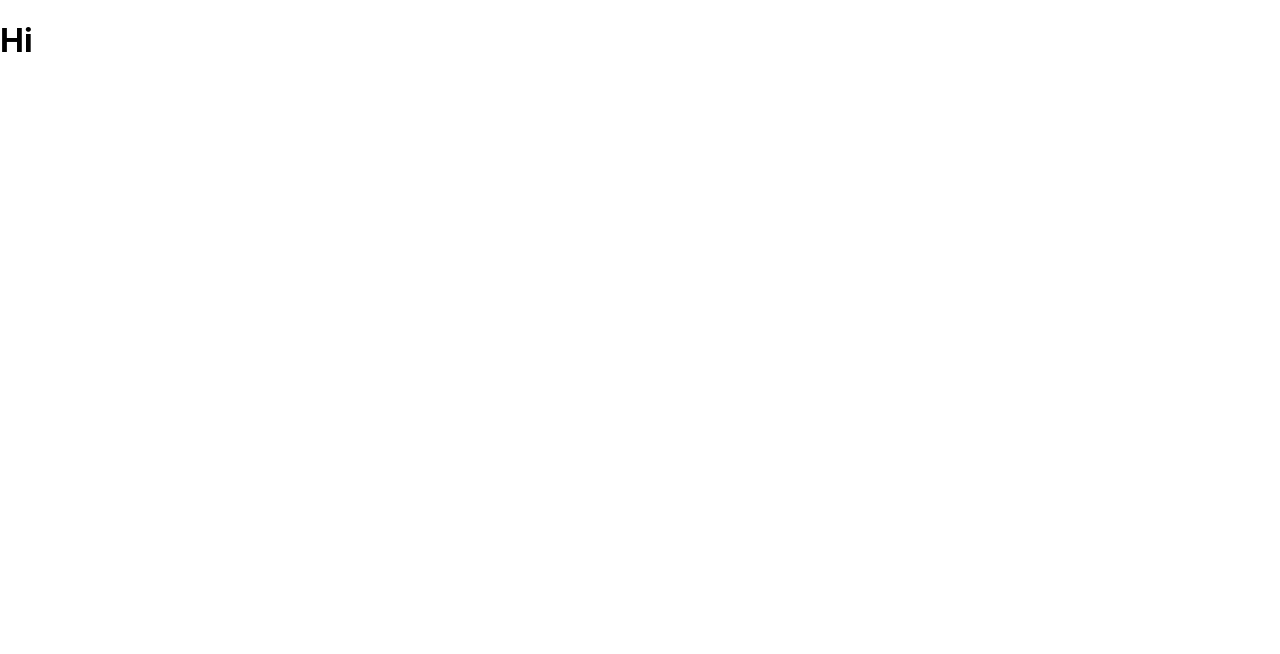
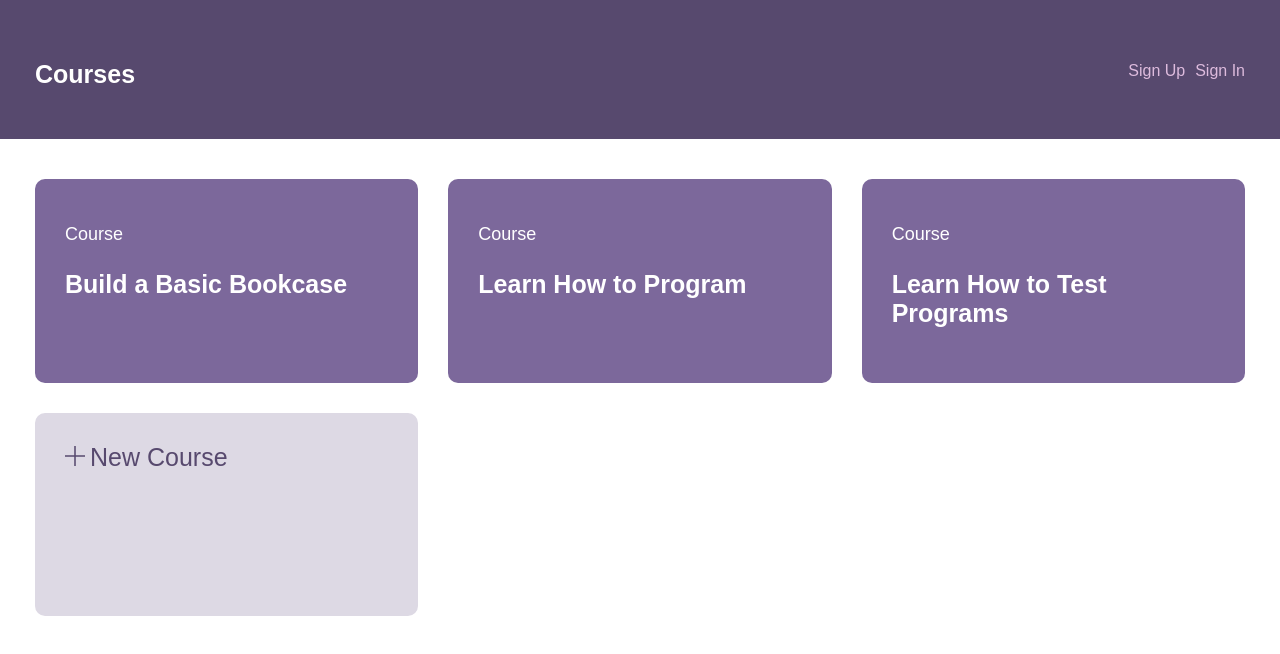
Before and after one commit to mitchsfakianos/React-and-REST-API, a React (Create React App) app in the folder client/: page / in a window 1280 px wide. Shown: the top 654 px of the page. Built offline with nearby package versions, Linux system fonts and the light colour scheme.

Commit message:
components 1

```diff
--- a/client/src/App.js
+++ b/client/src/App.js
@@ -1,12 +1,18 @@
+import './styles/global.css';
 import React, {Component} from 'react';
 import Courses from './components/courses';
-
+/*import CourseDetail from './components/CourseDetail';
+import UserSignIn from './components/UserSignIn';
+import UserSignUp from './components/UserSignUp';
+import CreateCourse from './components/CreateCourse';
+import UpdateCourse from './components/UpdateCourse';
+import Header from './components/Header';
+import UserSignOut from './components/UserSignOut';
+*/
 export default class App extends Component {
 	render () {
 		return (
-		  <h1>Hi</h1>
+		  <Courses/>
 		)
 	}
-
-
 }
--- a/client/src/components/courses.js
+++ b/client/src/components/courses.js
@@ -2,18 +2,43 @@ import React from 'react'
 
 const Courses = ({ courses }) => {
   return (
-    <div>
-      <center><h1>Course List</h1></center>
-      {courses.map((course) => (
-        <div>
-          <div>
-            <h5>{course.title}</h5>
-            <h6>{course.description}</h6>
-          </div>
+    <div id="root">
+      <header>
+        <div class="wrap header--flex">
+          <h1 class="header--logo"><a href="index.html">Courses</a></h1>
+          <nav>
+            <ul class="header--signedout">
+              <li><a href="sign-up.html">Sign Up</a></li>
+              <li><a href="sign-in.html">Sign In</a></li>
+            </ul>
+          </nav>
         </div>
-      ))}
+      </header>
+      <main>
+        <div class="wrap main--grid">
+          <a class="course--module course--link" href="course-detail.html">
+            <h2 class="course--label">Course</h2>
+            <h3 class="course--title">Build a Basic Bookcase</h3>
+          </a>
+          <a class="course--module course--link" href="course-detail.html">
+            <h2 class="course--label">Course</h2>
+            <h3 class="course--title">Learn How to Program</h3>
+          </a>
+          <a class="course--module course--link" href="course-detail.html">
+            <h2 class="course--label">Course</h2>
+            <h3 class="course--title">Learn How to Test Programs</h3>
+          </a>
+          <a class="course--module course--add--module" href="create-course.html">
+            <span class="course--add--title">
+            <svg version="1.1" xmlns="http://www.w3.org/2000/svg" x="0px" y="0px"
+            viewBox="0 0 13 13" class="add"><polygon points="7,6 7,0 6,0 6,6 0,6 0,7 6,7 6,13 7,13 7,7 13,7 13,6 "></polygon></svg>
+            New Course
+            </span>
+                </a>
+            </div>
+        </main>
     </div>
   )
 };
 
-export default Courses
+export default Courses;
--- /dev/null
+++ b/client/src/styles/global.css
@@ -0,0 +1,241 @@
+/* global.css */
+* {
+    box-sizing: border-box;
+}
+html {
+    font-size: 1.25em;
+}
+body {
+    font-family: 'Work Sans', sans-serif;
+}
+h2 {
+    font-size: 1.5rem;
+    font-weight: 700;
+    margin-bottom: 1rem;
+}
+p {
+    font-weight: 300;
+    margin-bottom: 1.5rem;
+    line-height: 1.5;
+    hyphens: auto;
+}
+a {
+    color: #939;
+    text-decoration: none;
+}
+.wrap {
+    max-width: 1250px;
+    margin: 0 auto;
+    padding: 0 1rem;
+}
+header {
+    background: #57496e;
+    color: #fff;
+    padding: 1rem 0;
+    margin-bottom: 2rem;
+}
+.header--flex {
+    display: flex;
+    justify-content: space-between;
+    align-items: center;
+}
+.header--logo a {
+    font-size: 1.25rem;
+    color: #fff;
+}
+header li {
+    font-size: .8rem;
+}
+header nav a {
+    color: #dbd;
+}
+header nav a:hover {
+    color: #fff;
+}
+
+.header--signedin li {
+    text-align: right;
+    line-height: 1.25;
+}
+.header--signedout li {
+    display: inline-block;
+    margin-left: .5rem;
+}
+.course--module {
+    background: #7c689b;
+    border-radius: .5rem;
+    padding: 1.5rem;
+    margin-bottom: 1.5rem;
+    display: block;
+}
+.course--label {
+    color: #fff;
+    font-size: .9rem;
+    font-weight: 400;
+    margin-bottom: .25rem;
+}
+.course--title {
+    color: #fff;
+    font-weight: 700;
+    font-size: 1.25rem;
+}
+.course--add--module {
+    background: #ddd9e4;
+    color: #57496e;
+    font-weight: 300;
+    font-size: 1.25rem;
+}
+.course--add--title .add {
+    width: 20px;
+    height: auto;
+    margin-right: 5px;
+    fill: #57496e;
+}
+.course--detail--title {
+    padding-bottom: .25rem;
+    border-bottom: 1px solid #888;
+    margin: 3rem 0 .5rem;
+    font-size: .9rem;
+    color: #555;
+    text-transform: uppercase;
+    letter-spacing: 2px;
+}
+.course--name {
+    font-size: 2rem;
+    margin-bottom: .5rem;
+    font-weight: 700;
+    color: #47395e;
+}
+.course--detail--list {
+    font-weight: 300;
+    margin: 0 0 1.5rem 1rem;
+    line-height: 1.5;
+}
+.actions--bar {
+    background: #e9e5f0;
+    padding: 1rem 0;
+    margin: -2rem 0 2rem;
+}
+.validation--errors {
+    background: #e9e5f0;
+    padding: 1rem;
+    border-radius: .5rem;
+    margin-bottom: 2.5rem;
+}
+.validation--errors h3 {
+    color: #800;
+    font-size: 1.25rem;
+    margin-bottom: .5rem;
+}
+.validation--errors ul {
+    font-weight: 300;
+    margin-left: 1rem;
+    line-height: 1.25;
+}
+.validation--errors li {
+    margin-bottom: .5rem;
+}
+.validation--errors li:last-child {
+    margin-bottom: 0;
+}
+
+.form--centered {
+    max-width: 510px;
+    margin: 0 auto;
+    padding: 0 1rem;
+}
+form {
+    margin-bottom: 2.5rem;
+}
+label {
+    display: block;
+    font-weight: 300;
+    margin-bottom: .25rem;
+}
+input, textarea {
+    display: block;
+    width: 100%;
+    color: #332a40;
+    border-radius: .5rem;
+    border: 1px solid #8c789b;
+    padding: .5rem;
+    margin-bottom: 1rem;
+    font-family: 'Work Sans', sans-serif;
+    font-size: .8rem;
+}
+textarea {
+    min-height: 300px;
+}
+.button {
+    background: #7c689b;
+    color: #fff;
+    font-size: 1rem;
+    padding: .75rem 1.5rem;
+    border: 0;
+    margin: 0 0 .5rem 0;
+    display: block;
+    width: 210px;
+    text-align: center;
+    border-radius: .5rem;
+    font-weight: bold;
+    transition: background 0.2s;
+}
+.button:last-child {
+    margin-bottom: 0;
+}
+.button:not(.button-secondary):hover {
+    background: #63537d;
+    cursor: pointer;
+}
+.button-secondary {
+    color: #7c689b;
+    background: none;
+    box-shadow: 0 0 0 2px #7c689b inset;
+    transition: box-shadow 0.2s, color 0.2s;
+}
+.button-secondary:hover {
+    color: #63537d;
+    box-shadow: 0 0 0 2px #63537d inset;
+    cursor: pointer;
+}
+input:focus, button:focus, .button:focus, textarea:focus {
+    border: none;
+    border-radius: 0;
+    outline: 2px solid #332a40;
+}
+
+@media screen and (min-width: 600px) {
+    .header--signedin li {
+        display: inline-block;
+        margin-left: .5rem;
+        line-height: 1;
+    }
+    .main--grid {
+        display: grid;
+        grid-template-columns: 1fr 1fr;
+        column-gap: 1.5rem;
+        grid-auto-rows: 1fr;
+    }
+}
+@media screen and (min-width: 800px) {
+    .main--grid {
+        grid-template-columns: 1fr 1fr 1fr;
+    }
+    .main--flex {
+        display: flex;
+    }
+    .main--flex div:first-child {
+        flex-basis: 62%;
+    }
+    .main--flex div:last-child {
+        margin-left: 8%;
+        flex-basis: 30%;
+    }
+    .course--detail--title {
+        margin: 1.5rem 0 .5rem;
+    }
+    .button {
+        margin: 0 .5rem 0 0;
+        display: inline-block;
+    }
+}
--- /dev/null
+++ b/client/src/styles/reset.css
@@ -0,0 +1 @@
+html,body,div,span,applet,object,iframe,h1,h2,h3,h4,h5,h6,p,blockquote,pre,a,abbr,acronym,address,big,cite,code,del,dfn,em,img,ins,kbd,q,s,samp,small,strike,strong,sub,sup,tt,var,b,u,i,center,dl,dt,dd,ol,ul,li,fieldset,form,label,legend,table,caption,tbody,tfoot,thead,tr,th,td,article,aside,canvas,details,embed,figure,figcaption,footer,header,hgroup,menu,nav,output,ruby,section,summary,time,mark,audio,video{margin:0;padding:0;border:0;font-size:100%;font:inherit;vertical-align:baseline}article,aside,details,figcaption,figure,footer,header,hgroup,menu,nav,section{display:block}body{line-height:1}nav ol,nav ul{list-style:none}blockquote,q{quotes:none}blockquote:before,blockquote:after,q:before,q:after{content:'';content:none}table{border-collapse:collapse;border-spacing:0}strong{font-weight:700;}em{font-style:italic;}
```
Also changed, not shown: client/src/components/CourseDetail.js (added), client/src/components/CreateCourse.js (added), client/src/components/Header.js (added), client/src/components/UpdateCourse.js (added), client/src/components/UserSignIn.js (added), client/src/components/UserSignOut.js (added), client/src/components/UserSignUp.js (added).
